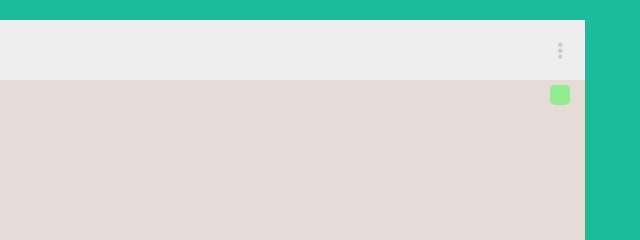
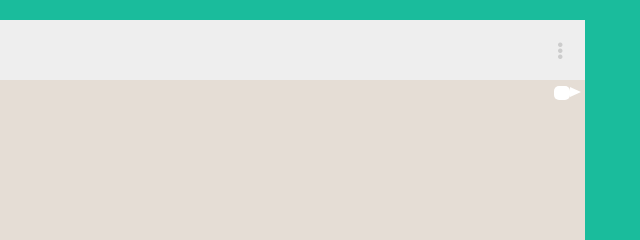
Before and after one commit to jzunigarce/ChatSocket, a plain HTML site: page chat.html in a window 1280 px wide. Both pictures are taken after a click on the link 1187 px from the left and 739 px from the top of the page. Shown: the top 240 px of the page, 640-1280 px from the left. Drawn offline with Linux system fonts and the light colour scheme.

Commit message:
Upda css

```diff
--- a/css/main.css
+++ b/css/main.css
@@ -165,5 +165,25 @@ ul#listMsg li span{
   background-color: #90EE90;
   border-radius: 5px;
   display: inline-block;
-  padding: 10px;
+  padding: 6px 7px 8px 9px;
+  position: relative;
 }
+ul#listMsg li:nth-child(odd) span{
+  background-color: #FFFFFF;
+}
+ul#listMsg li span:before{
+  content: "";
+  width: 0;
+  position: absolute;
+  border-style: solid;
+  border-width: 5px 0 5px 11px;
+  border-color: transparent transparent transparent #90ee90;
+  right: -11px;
+  bottom: 3px;
+}
+/*
+ *Arrow
+ */
+ul#listMsg li:nth-child(odd) span:before{
+  border-color: transparent transparent transparent #FFFFFF;
+}
```
